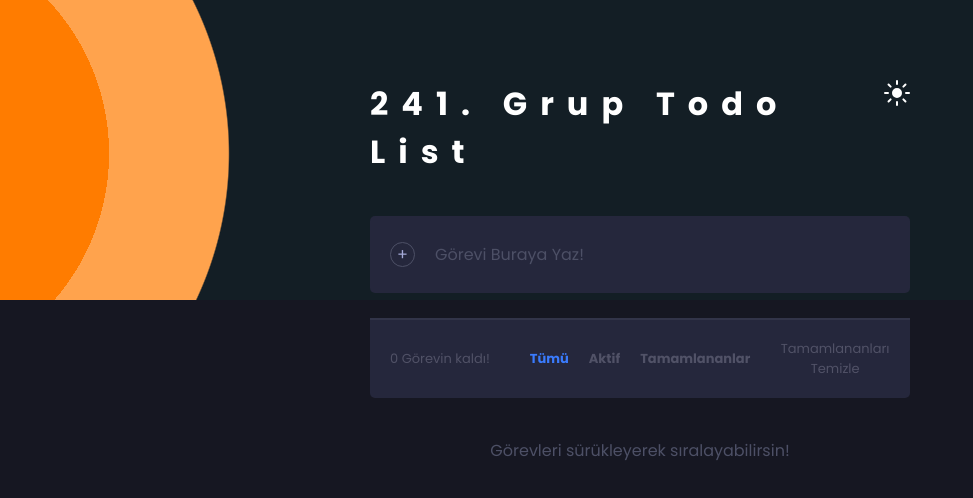
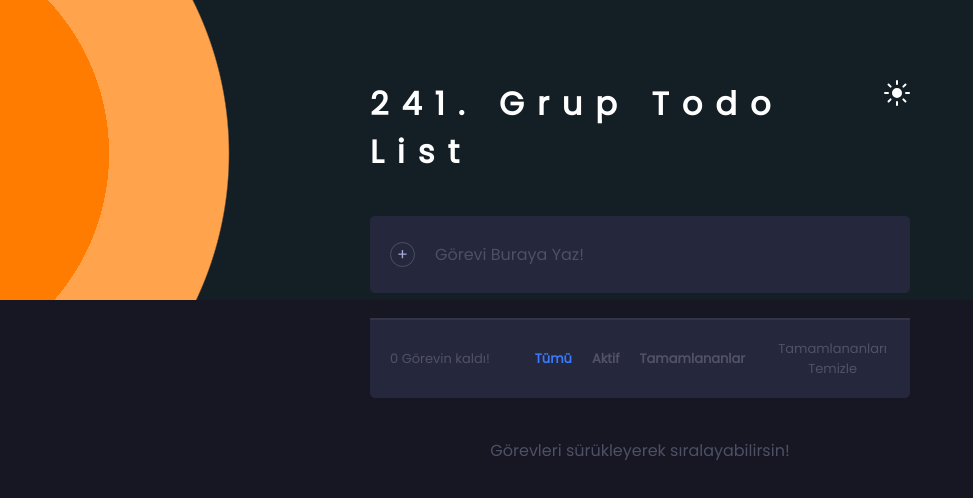
Before and after one commit to Iskenderun-Technical-University/gorsel-programlama-donem-projesi-241-to-do-list, a plain HTML site: page index.html in a window 1280 px wide. Shown: the whole page, without its empty margins (0-973 px from the left). Drawn offline with Linux system fonts and the light colour scheme.

Commit message:
Update index.html

```diff
--- a/index.html
+++ b/index.html
@@ -18,7 +18,7 @@
       href="./assets/images/favicon-32x32.ico"
     />
     <link rel="preconnect" href="https://fonts.gstatic.com" />
-    <link href="https://fonts.googleapis.com/css2?family=Poppins:wght@400;700&display=swap" rel="stylesheet">
+    <link href='https://fonts.googleapis.com/css?family=Poppins' rel='stylesheet'>
     <link rel="stylesheet" href="./css/styles.css" />
     <link rel="preload" href="./assets/images/icon-check.svg" as="image" type="image/svg+xml" crossorigin="anonymous">
   </head>
```
